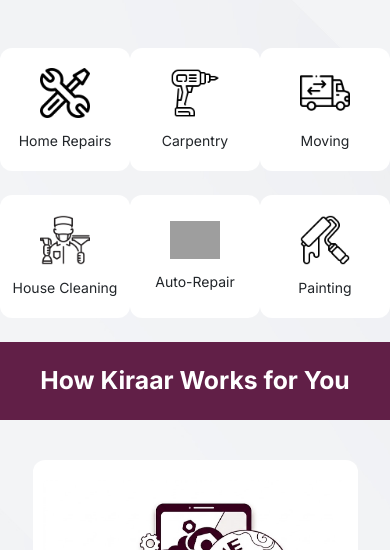
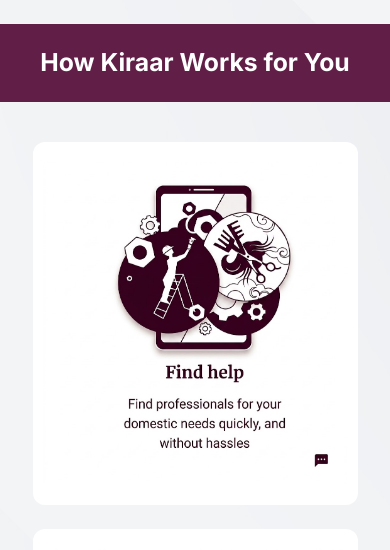
Before and after one commit to justsomto/kiraar, a Flask app: page / in a window 390 px wide. Shown: the part 477-1027 px from the top of the page. Run offline with Flask 3, Linux system fonts and the light colour scheme; some libraries are stand-ins or nearby versions; grey boxes are pictures that could not be loaded.

Commit message:
Remove cluttered homepage category grid for cleaner mobile layout

```diff
--- a/pkg/templates/index.html
+++ b/pkg/templates/index.html
@@ -119,46 +119,6 @@
                         <button class="btn" style="background:#611f47; color:white; font-weight:600;" type="submit">Search</button>
                     </div>
                 </form>
-            </div>
-        </div>
-
-        <!-- Job Categories Grid (Clickable links to /results/) -->
-        <div id="services-grid" class="row job-icons text-center g-4 my-4 justify-content-center">
-            <div class="col-4 col-md-2">
-                <a href="/results/?category=Home Repairs" class="text-decoration-none text-dark d-block">
-                    <img src="/static/images/support.png" alt="tools" class="img-fluid">
-                    <p class="small m-0 mt-1">Home Repairs</p>
-                </a>
-            </div>
-            <div class="col-4 col-md-2">
-                <a href="/results/?category=Carpentry" class="text-decoration-none text-dark d-block">
-                    <img src="/static/images/drill.png" alt="drill" class="img-fluid">
-                    <p class="small m-0 mt-1">Carpentry</p>
-                </a>
-            </div>
-            <div class="col-4 col-md-2">
-                <a href="/results/?category=Moving" class="text-decoration-none text-dark d-block">
-                    <img src="/static/images/moving.png" alt="moving" class="img-fluid">
-                    <p class="small m-0 mt-1">Moving</p>
-                </a>
-            </div>
-            <div class="col-4 col-md-2">
-                <a href="/results/?category=House Cleaning" class="text-decoration-none text-dark d-block">
-                    <img src="/static/images/cleaning-service.png" alt="cleaning-service" class="img-fluid">
-                    <p class="small m-0 mt-1">House Cleaning</p>
-                </a>
-            </div>
-            <div class="col-4 col-md-2">
-                <a href="/results/?category=Auto-Repair" class="text-decoration-none text-dark d-block">
-                    <img src="/static/images/maintenance.png" alt="maintenance" class="img-fluid">
-                    <p class="small m-0 mt-1">Auto-Repair</p>
-                </a>
-            </div>
-            <div class="col-4 col-md-2">
-                <a href="/results/?category=Painting" class="text-decoration-none text-dark d-block">
-                    <img src="/static/images/paint-roller.png" alt="painting" class="img-fluid">
-                    <p class="small m-0 mt-1">Painting</p>
-                </a>
             </div>
         </div>
 
```
